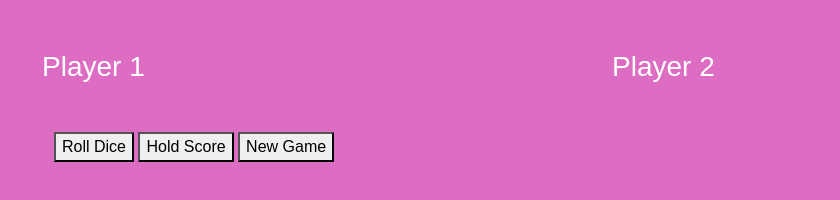
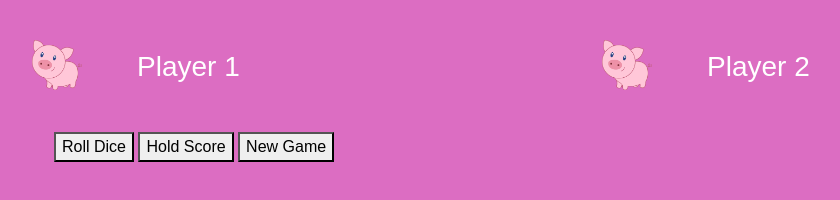
Before and after one commit to SierraProgramPioneer/pig-dice, a plain HTML site: page index.html in a window 1280 px wide. Shown: the whole page, without its empty margins (73-913 px from the left). Drawn offline with nearby package versions, Linux system fonts and the light colour scheme.

Commit message:
Add further HTML columns and rows

```diff
--- a/css/styles.css
+++ b/css/styles.css
@@ -6,7 +6,18 @@ body {
     padding-left: 50px;
 }
 
+.col-1 {
+    padding: 10px;
+}
+
+.col-5 {
+    padding: 20px;
+}
 
 .col-6 {
     padding: 20px;
 }
+
+img {
+    height: 50px;
+}
--- a/index.html
+++ b/index.html
@@ -14,10 +14,16 @@
 
     <div class="container">
         <div class="row">
-            <div class="col-6">
+            <div class="col-1">
+                <img src="images/pig.png" alt="A picture of a cute Pig">
+            </div>
+            <div class="col-5">
                 <h3>Player 1</h3>
             </div>
-            <div class="col-6">
+            <div class="col-1">
+                <img src="images/pig.png" alt="A picture of a cute Pig">
+            </div>
+            <div class="col-5">
                 <h3>Player 2</h3>
             </div>
         </div>
```
